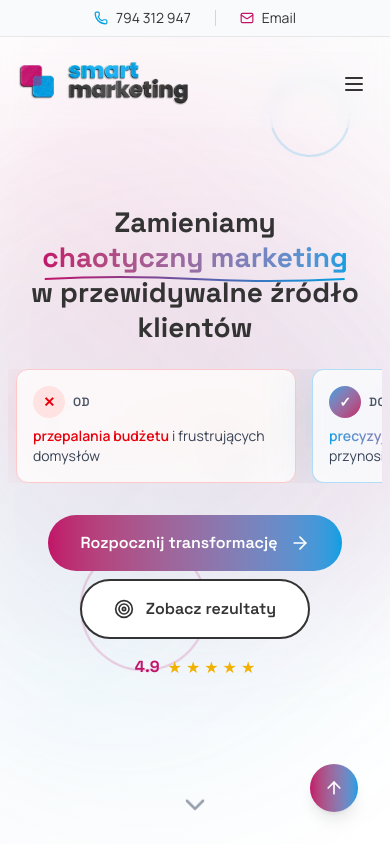
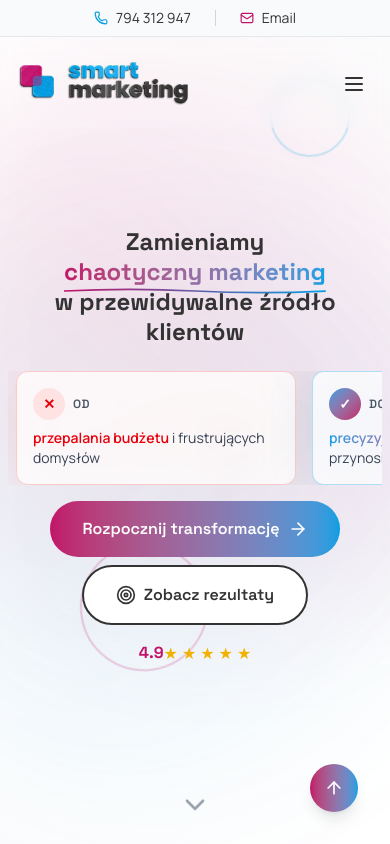
Before and after one commit to smart-marketing/smartmarketing_nextjs, a Next.js app: page / in a window 390 px wide. Shown: the top 844 px of the page. Built offline with nearby package versions, Linux system fonts and the light colour scheme.

Commit message:
hero poprawki

```diff
--- a/components/HeroSection.tsx
+++ b/components/HeroSection.tsx
@@ -73,7 +73,7 @@ export default function HeroSection() {
   }
 
   return (
-    <section className="min-h-screen relative overflow-hidden flex items-center py-20 sm:py-24 lg:py-32">
+    <section className="min-h-screen relative overflow-hidden flex items-center py-20 sm:py-20 lg:py-32">
       {/* Animated gradient background */}
       <div className="absolute inset-0 bg-gradient-to-br from-white via-gray-50/50 to-white">
         <div className="absolute inset-0">
@@ -95,11 +95,11 @@ export default function HeroSection() {
         <div className="absolute top-1/2 right-1/3 w-16 h-16 bg-gradient-to-br from-[#C11369]/10 to-[#049FE3]/10 rounded-full animate-float" />
       </div>
 
-      <div className="container mx-auto px-4 relative z-10">
+      <div className="container mx-auto px-2 relative z-10">
         <div className="max-w-5xl mx-auto">
           {/* Main heading with animation */}
           <h1
-            className={`font-heading text-[1.75rem] sm:text-2xl md:text-3xl lg:text-5xl mt-10 font-bold text-center mb-6 sm:mb-8 leading-tight transition-all duration-1000 ${
+            className={`font-heading text-[1.5rem] sm:text-2xl md:text-3xl lg:text-5xl mt-12 font-bold text-center mb-6 sm:mb-8 leading-tight transition-all duration-1000 ${
               isVisible ? 'opacity-100 translate-y-0' : 'opacity-0 translate-y-10'
             }`}
           >
@@ -133,12 +133,12 @@ export default function HeroSection() {
 
           {/* Transformation showcase - mobile carousel / desktop grid */}
           <div
-            className={`mb-8 sm:mb-10 transition-all duration-1000 delay-300 ${
+            className={`mb-4 sm:mb-10 transition-all duration-1000 delay-300 ${
               isVisible ? 'opacity-100 translate-y-0' : 'opacity-0 translate-y-10'
             }`}
           >
             {/* Mobile carousel wrapper */}
-            <div className="md:hidden -mx-2 px-2 overflow-x-auto scrollbar-hide">
+            <div className="md:hidden -mx-z px-2 overflow-x-auto scrollbar-hide">
               <div className="flex gap-4 w-max">
                 {/* FROM card */}
                 <div className="relative group flex-shrink-0 w-[280px]">
@@ -237,7 +237,7 @@ export default function HeroSection() {
           >
             <a
               href="#kontakt"
-              className="group relative inline-flex items-center gap-3 bg-gradient-to-r from-[#C11369] to-[#049FE3] text-white px-8 py-4 rounded-full font-heading font-semibold hover:shadow-2xl transition-all duration-300 hover:scale-105"
+              className="group relative inline-flex items-center gap-2 bg-gradient-to-r from-[#C11369] to-[#049FE3] text-white px-8 py-4 rounded-full font-heading font-semibold hover:shadow-2xl transition-all duration-300 hover:scale-105"
             >
               <span>Rozpocznij transformację</span>
               <ArrowRight className="w-5 h-5 group-hover:translate-x-1 transition-transform" />
@@ -246,7 +246,7 @@ export default function HeroSection() {
 
             <a
               href="/case-studies"
-              className="group inline-flex items-center gap-3 bg-white border-2 border-[#333333] text-[#333333] px-8 py-4 rounded-full font-heading font-semibold hover:bg-[#333333] hover:text-white transition-all duration-300"
+              className="group inline-flex items-center gap-2 bg-white border-2 border-[#333333] text-[#333333] px-8 py-4 rounded-full font-heading font-semibold hover:bg-[#333333] hover:text-white transition-all duration-300"
             >
               <Target className="w-5 h-5" />
               <span>Zobacz rezultaty</span>
@@ -269,7 +269,7 @@ export default function HeroSection() {
               </div>
               <span className="font-body text-sm text-gray-600">50+ zadowolonych klientów</span>
             </div>
-            <div className="flex items-center gap-2">
+            <div className="flex items-center gap-1`">
               <span className="font-heading font-bold text-[#C11369]">4.9</span>
               <div className="flex gap-1">
                 {[1,2,3,4,5].map((i) => (
@@ -284,7 +284,7 @@ export default function HeroSection() {
       {/* Scroll indicator */}
       <button
         onClick={scrollToNext}
-        className="absolute bottom-4 sm:bottom-8 lg:bottom-14 left-1/2 -translate-x-1/2 text-gray-400 hover:text-[#C11369] transition-colors animate-bounce"
+        className="absolute bottom-4 sm:bottom-2 lg:bottom-14 left-1/2 -translate-x-1/2 text-gray-400 hover:text-[#C11369] transition-colors animate-bounce"
         aria-label="Przewiń w dół"
       >
         <ChevronDown size={32} />
```
